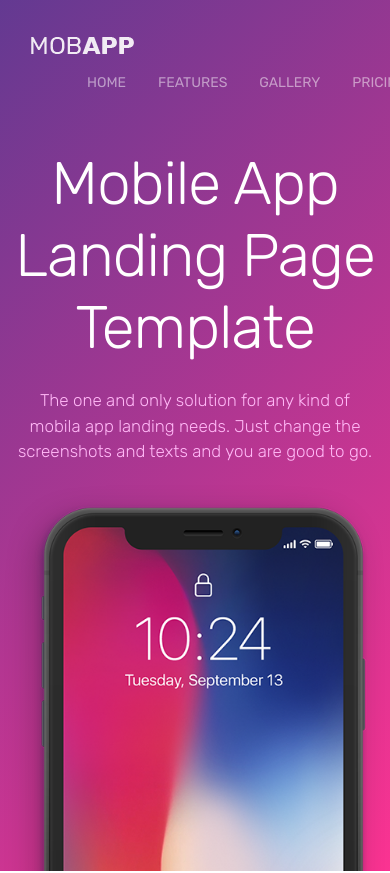
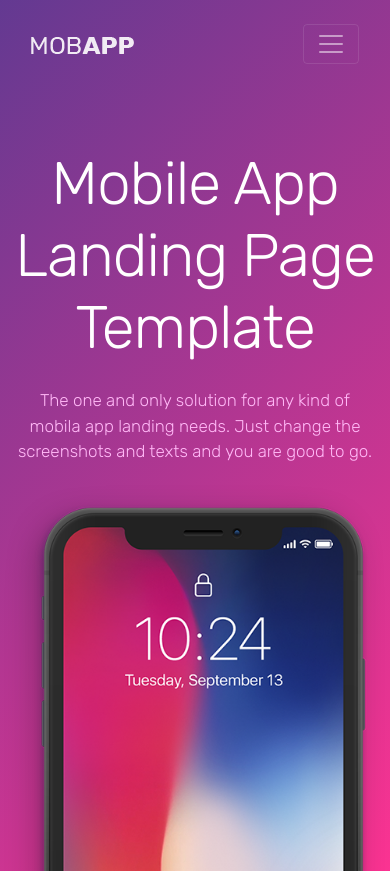
Before and after one commit to Loctary/mob-app-landing, a React (Create React App) app: page / in a window 390 px wide. Shown: the top 873 px of the page. Built offline with nearby package versions, Linux system fonts and the light colour scheme.

Commit message:
responsive NavBar implemented

```diff
--- a/src/components/Navigation/Navigation.js
+++ b/src/components/Navigation/Navigation.js
@@ -1,14 +1,26 @@
-import React from 'react';
+import React, { useState } from 'react';
 import PropTypes from 'prop-types';
 // images
 import logo from '../../assets/img/logo.png';
 // styles
-import { NavMenu, NavLink, NavItems, NavButton, NavItemsUl, NavLogo, NavBar } from './styles';
+
+import {
+  NavMenu,
+  NavLink,
+  NavItems,
+  NavButton,
+  NavItemsUl,
+  NavLogo,
+  NavBar,
+  DropDownSpan,
+  DropDownButton,
+} from './styles';
 import { Container, Row, Column, ImgFluid } from '../../styles';
 
 const Header = ({ isScrolling }) => {
+  const [isMenuOpen, setIsMenuOpen] = useState(false);
   return (
-    <NavMenu isScrolling={isScrolling}>
+    <NavMenu isScrolling={isScrolling} isMenuOpen={isMenuOpen}>
       <Container>
         <Row>
           <Column>
@@ -16,8 +28,10 @@ const Header = ({ isScrolling }) => {
               <NavLogo href="index.html">
                 <ImgFluid src={logo} alt="logo" />
               </NavLogo>
-              <button type="button" style={{ display: 'none' }} className="navbar-toggler" />
-              <NavItems className="navbar-collapse">
+              <DropDownButton onClick={() => setIsMenuOpen(!isMenuOpen)}>
+                <DropDownSpan menuImg={`${process.env.PUBLIC_URL}/menu.svg`} />
+              </DropDownButton>
+              <NavItems>
                 <NavItemsUl>
                   <li>
                     <NavLink href="#home">HOME</NavLink>
--- a/src/components/Navigation/styles.js
+++ b/src/components/Navigation/styles.js
@@ -1,6 +1,8 @@
 import styled from 'styled-components';
+import { Button } from '../../styles';
 
 export const NavMenu = styled.div`
+  box-sizing: content-box;
   background: transparent;
   padding: 1rem 0;
   transition: all 0.3s ease;
@@ -9,12 +11,29 @@ export const NavMenu = styled.div`
   right: 0;
   left: 0;
   z-index: 1030;
+  height: 32px;
+  overflow: hidden;
 
+  ${({ isMenuOpen }) =>
+    isMenuOpen &&
+    `
+    height: 280px;
+  `}
+  ${({ isScrolling, isMenuOpen }) =>
+    (isScrolling || isMenuOpen) &&
+    `
+    background: linear-gradient(135deg, rgb(74, 13, 143) 0%, rgb(250, 42, 143) 100%);
+  `}
   ${({ isScrolling }) =>
     isScrolling &&
     `
-    background: linear-gradient(135deg, rgb(74, 13, 143) 0%, rgb(250, 42, 143) 100%);
     padding: 0;
+  `}
+  ${({ isScrolling, isMenuOpen }) =>
+    isScrolling &&
+    !isMenuOpen &&
+    `
+    height: 56px;
   `}
 `;
 
@@ -31,6 +50,10 @@ export const NavLink = styled.a`
 
 export const NavItems = styled.div`
   flex-basis: auto;
+  @media (max-width: 992px) {
+    display: block;
+    flex-basis: 100%;
+  }
 `;
 
 export const NavButton = styled.a`
@@ -69,6 +92,11 @@ export const NavItemsUl = styled.ul`
   justify-content: flex-end;
   margin-left: auto;
   list-style: none;
+  @media (max-width: 992px) {
+    flex-direction: column;
+    padding: 0;
+    text-align: center;
+  }
 `;
 
 export const NavLogo = styled.a`
@@ -89,3 +117,26 @@ export const NavBar = styled.nav`
   justify-content: space-between;
   padding: 0.5rem 1rem;
 `;
+
+export const DropDownSpan = styled.div`
+  width: 30px;
+  height: 30px;
+  ${({ menuImg }) =>
+    menuImg &&
+    `
+    background-image: url(${menuImg});
+  `}
+`;
+export const DropDownButton = styled(Button)`
+  color: rgba(255, 255, 255, 0.5);
+  padding: 0.25rem 0.75rem;
+  font-size: 1.25rem;
+  line-height: 1;
+  background: 0 0;
+  border: 1px solid rgba(255, 255, 255, 0.1);
+  border-radius: 0.25rem;
+  display: none;
+  @media (max-width: 992px) {
+    display: block;
+  }
+`;
--- a/src/styles.js
+++ b/src/styles.js
@@ -13,14 +13,14 @@ export const Container = styled.div`
   margin-right: auto;
   margin-left: auto;
   max-width: 1140px;
-  @media (max-width: 992px) {
-    max-width: 960px;
+  @media (min-width: 576px) {
+    max-width: 540px;
   }
-  @media (max-width: 768px) {
+  @media (min-width: 768px) {
     max-width: 720px;
   }
-  @media (max-width: 576px) {
-    max-width: 540px;
+  @media (min-width: 992px) {
+    max-width: 960px;
   }
 `;
 
@@ -37,7 +37,6 @@ export const Column = styled.div`
   padding-right: 15px;
   padding-left: 15px;
   @media (min-width: 768px) {
-    -ms-flex: 0 0 100%;
     flex: 0 0 100%;
     max-width: 100%;
   }
@@ -68,3 +67,15 @@ export const H3 = styled.h3`
   font-size: 33px;
   font-weight: 500;
 `;
+
+export const Button = styled.button`
+  text-transform: none;
+  margin: 0;
+  padding: 0;
+  background: transparent;
+  border: none;
+  font-family: inherit;
+  :hover {
+    background: transparent;
+  }
+`;
```
Also changed, not shown: public/menu.svg (added).
